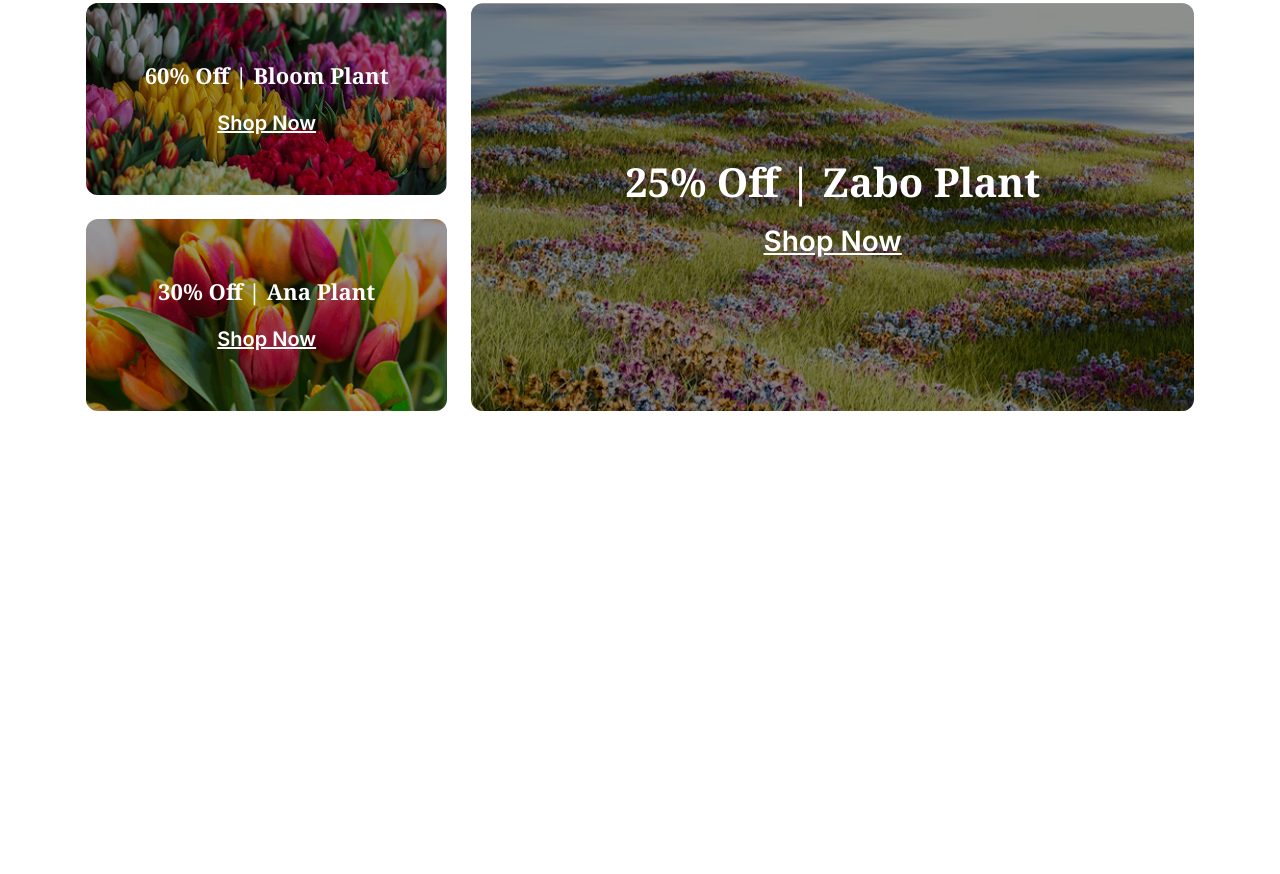
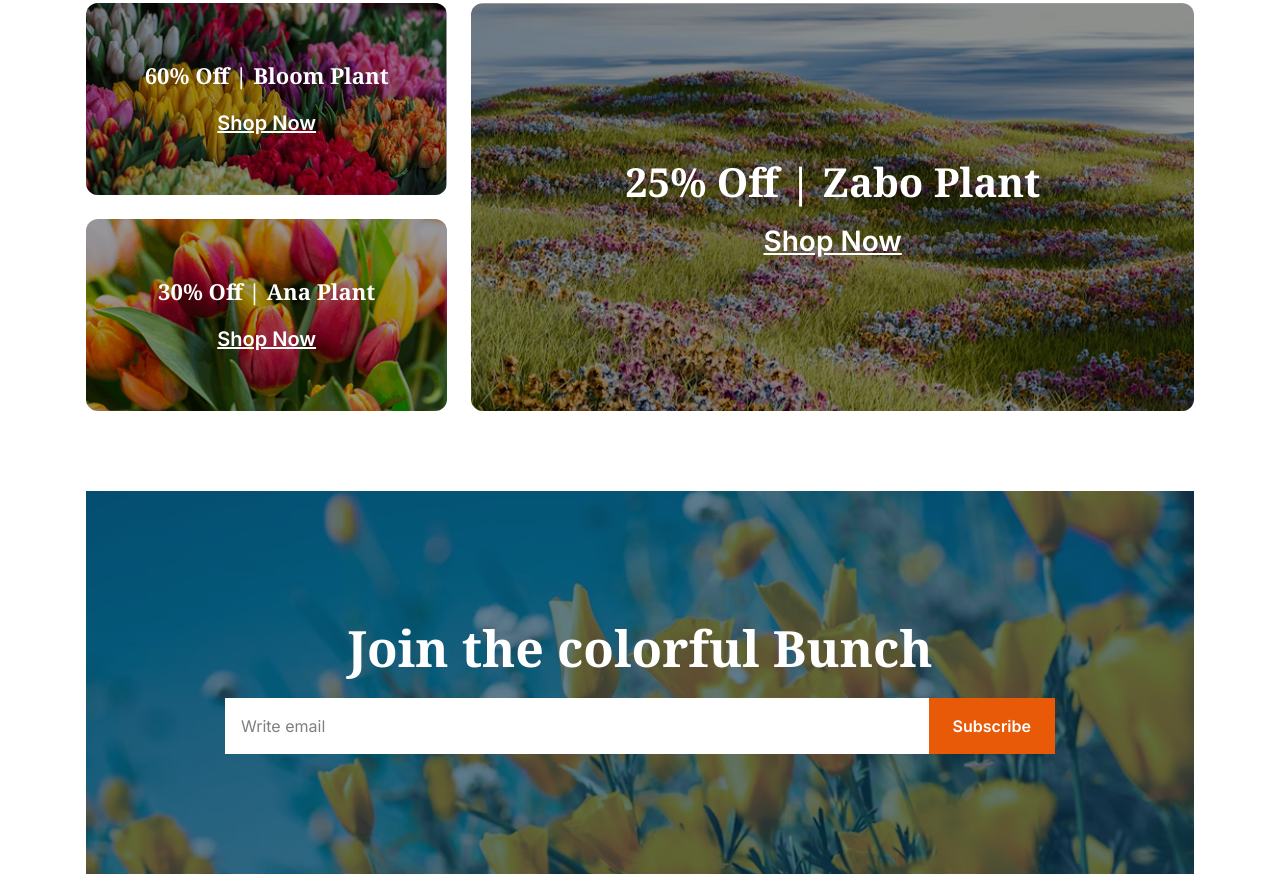
Before and after one commit to ashiqurrahman696/flower-market, a plain HTML site: page index.html in a window 1280 px wide. Shown: the part 2776-3650 px from the top of the page. Before the commit the page ends 3187 px from the top, so only its background shows below. Drawn offline with nearby package versions, Linux system fonts and the light colour scheme.

Commit message:
created join section

```diff
--- a/index.html
+++ b/index.html
@@ -134,6 +134,15 @@
                 </div>
             </div>
         </section>
+        <section class="bg-[url(assets/news-letter-bg.png)] bg-cover bg-center bg-no-repeat">
+            <div class="bg-[#07334f]/40 size-full text-white flex flex-col justify-center items-center text-center px-4 py-30 max-lg:pb-12">
+                <h2 class="font-noto-serif font-bold text-[50px] mb-3">Join the colorful Bunch</h2>
+                <form action="" class="w-full max-w-207.5 flex">
+                    <input class="w-full bg-white outline-none p-4 placeholder:text-[#000]/50 text-black font-inter" type="email" name="email" id="email" placeholder="Write email">
+                    <button type="submit" class="text-center bg-[#e95a08] text-white font-inter font-semibold py-3 px-2 lg:px-6 cursor-pointer duration-500 hover:bg-[#da4204]">Subscribe</button>
+                </form>
+            </div>
+        </section>
     </main>
 </body>
 </html>
```
